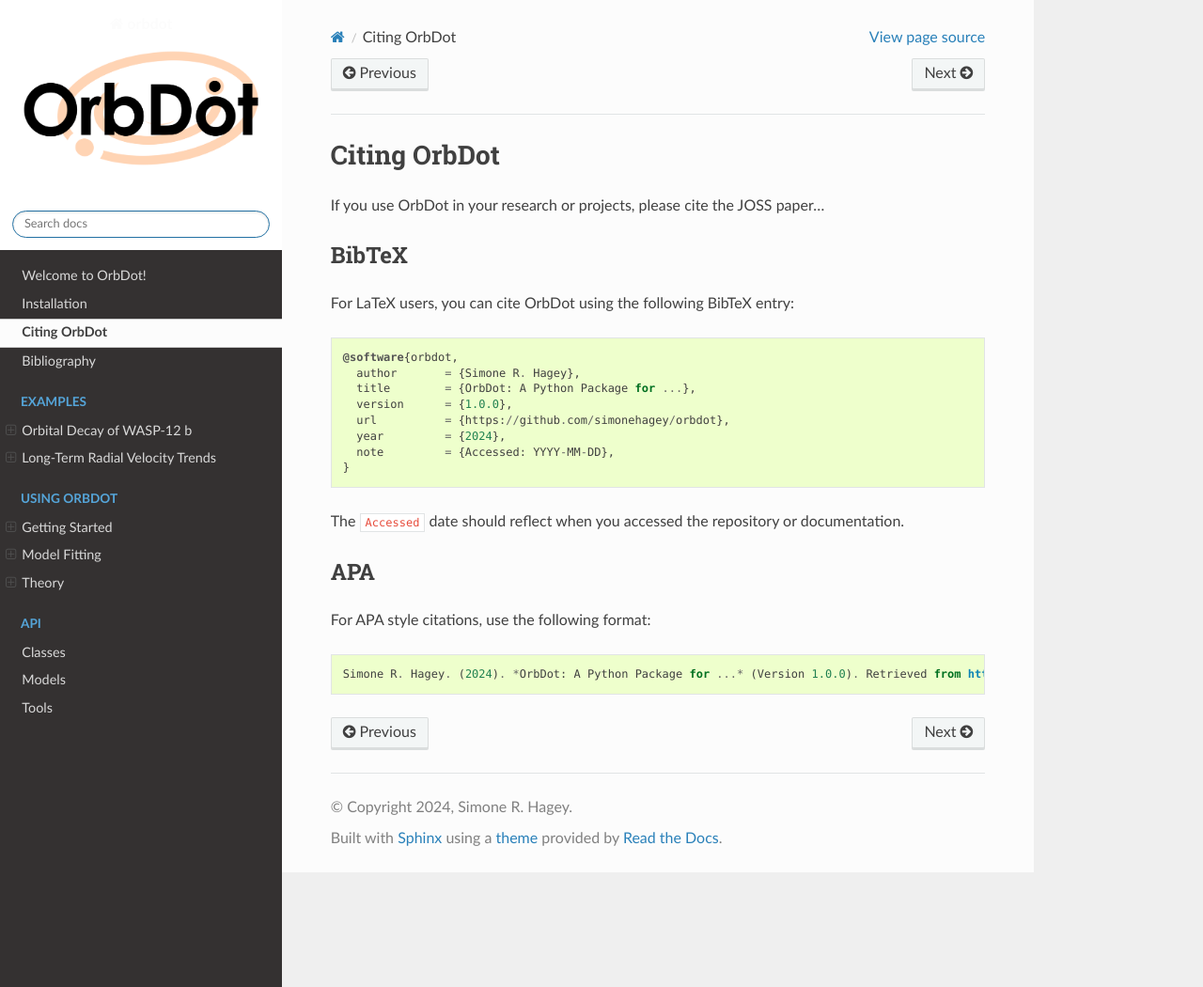
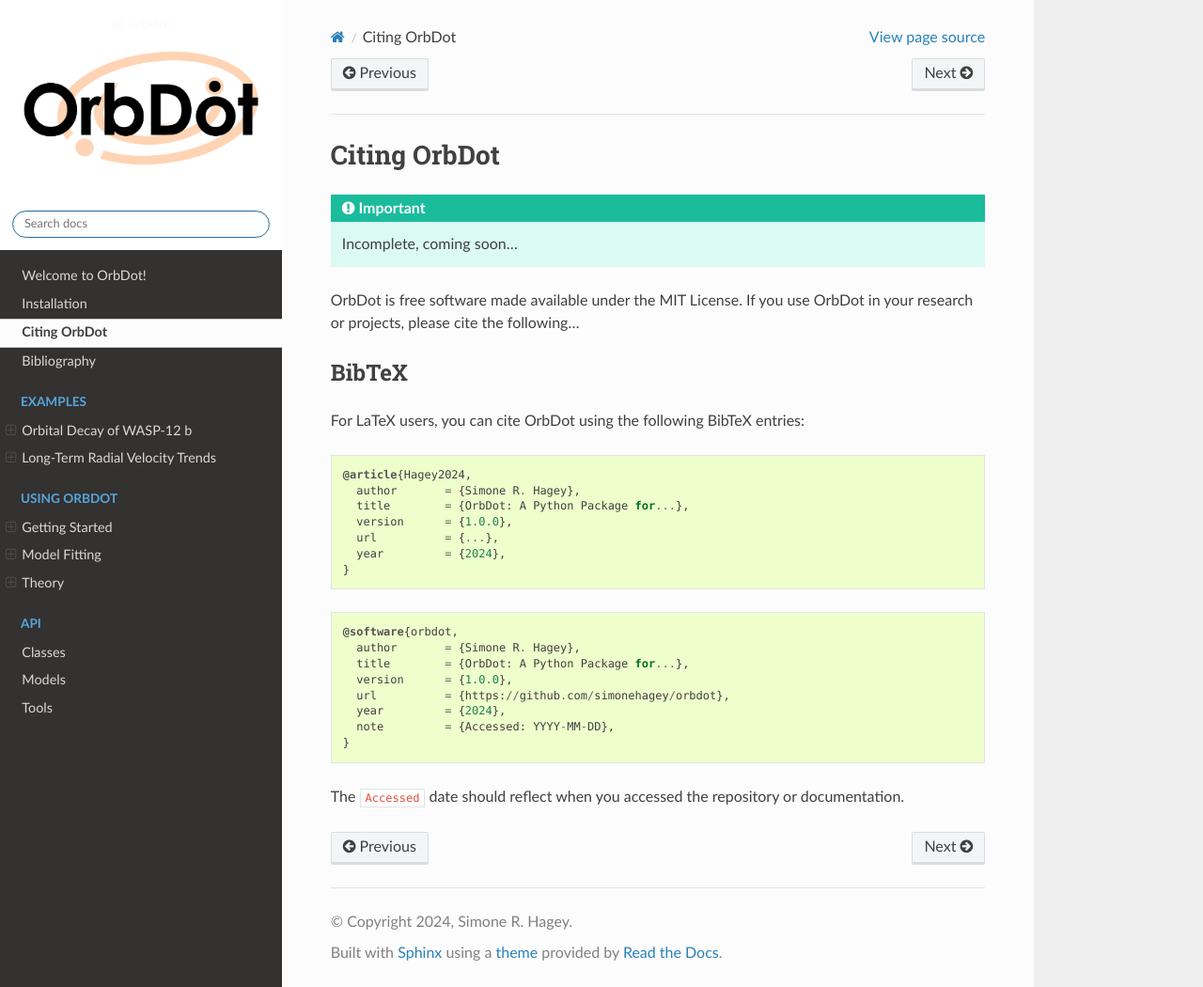
Before and after one commit to simonehagey/orbdot, a Sphinx documentation site: the page built from docs/source/citing-orbdot.rst, in a window 1280 px wide and 1050 px high. Shown: the whole window at 94% size. Built offline with Sphinx 7.4.7 and the Read the Docs theme 2.0.0, drawn with Linux system fonts in a browser that asks for light colours.

```diff
--- a/README.rst
+++ b/README.rst
@@ -11,6 +8,8 @@ Welcome to OrbDot!
 .. |Documentation| image:: https://readthedocs.org/projects/orbdot/badge/?version=latest
    :target: https://orbdot.readthedocs.io/
 
+Welcome to OrbDot!
+==================
 OrbDot is a Python package designed for studying the secular (long-term) evolution of exoplanet orbits in an observational context. Powered by nested sampling algorithms, OrbDot facilitates the model fitting of any combination of transit and eclipse mid-times, radial velocities, and transit durations. In addition to model fitting, it can facilitate the interpretation of model fit results by generating reports on model comparisons, derived tidal decay parameters, predicted precession rates, implications for planetary companions, and more.
 
 The documentation, including examples, is hosted on `Read the Docs <https://orbdot.readthedocs.io/>`__.
--- a/docs/source/citing-orbdot.rst
+++ b/docs/source/citing-orbdot.rst
@@ -4,17 +4,30 @@
 Citing OrbDot
 *************
 
-If you use OrbDot in your research or projects, please cite the JOSS paper...
+.. important::
+    Incomplete, coming soon...
+
+OrbDot is free software made available under the MIT License. If you use OrbDot in your research or projects, please cite the following...
 
 BibTeX
 ------
-For LaTeX users, you can cite OrbDot using the following BibTeX entry:
+For LaTeX users, you can cite OrbDot using the following BibTeX entries:
+
+.. code-block::
+
+    @article{Hagey2024,
+      author       = {Simone R. Hagey},
+      title        = {OrbDot: A Python Package for...},
+      version      = {1.0.0},
+      url          = {...},
+      year         = {2024},
+    }
 
 .. code-block::
 
     @software{orbdot,
       author       = {Simone R. Hagey},
-      title        = {OrbDot: A Python Package for ...},
+      title        = {OrbDot: A Python Package for...},
       version      = {1.0.0},
       url          = {https://github.com/simonehagey/orbdot},
       year         = {2024},
@@ -22,11 +35,3 @@ For LaTeX users, you can cite OrbDot using the following BibTeX entry:
     }
 
 The ``Accessed`` date should reflect when you accessed the repository or documentation.
-
-APA
----
-For APA style citations, use the following format:
-
-.. code-block::
-
-    Simone R. Hagey. (2024). *OrbDot: A Python Package for ...* (Version 1.0.0). Retrieved from https://github.com/simonehagey/orbdot
--- a/docs/source/index.rst
+++ b/docs/source/index.rst
@@ -3,7 +3,7 @@
 Welcome to OrbDot!
 ******************
 
-Welcome to OrbDot! This Python package is designed for studying the secular (long-term) evolution of exoplanet orbits in an observational context. Powered by nested sampling algorithms, OrbDot facilitates the model fitting of any combination of transit and eclipse timing data, radial velocities, and transit durations. In addition to model fitting, Orbdot can facilitate the interpretation of model fit results via the :class:`~orbdot.analysis.Analyzer` class, which generates reports on model comparisons, derived tidal decay parameters, predicted precession rates, implications for planetary companions, and more.
+OrbDot is a Python package designed for studying the secular (long-term) evolution of exoplanet orbits in an observational context. Powered by nested sampling algorithms, OrbDot facilitates the model fitting of any combination of transit and eclipse timing data, radial velocities, and transit durations. In addition to model fitting, Orbdot can facilitate the interpretation of model fit results via the :class:`~orbdot.analysis.Analyzer` class, which generates reports on model comparisons, derived tidal decay parameters, predicted precession rates, implications for planetary companions, and more.
 
 Why OrbDot?
 ------------
```
Also changed, not shown: other parts of README.rst (+0 -3 lines), docs/source/installation.rst (+11 -7 lines).
